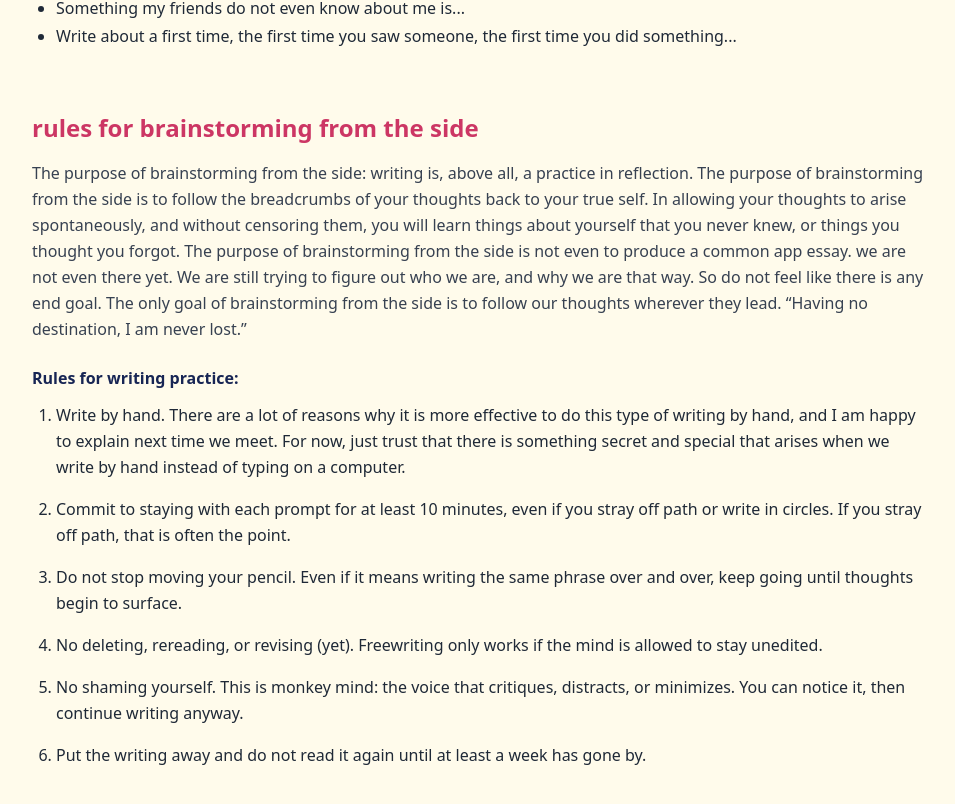
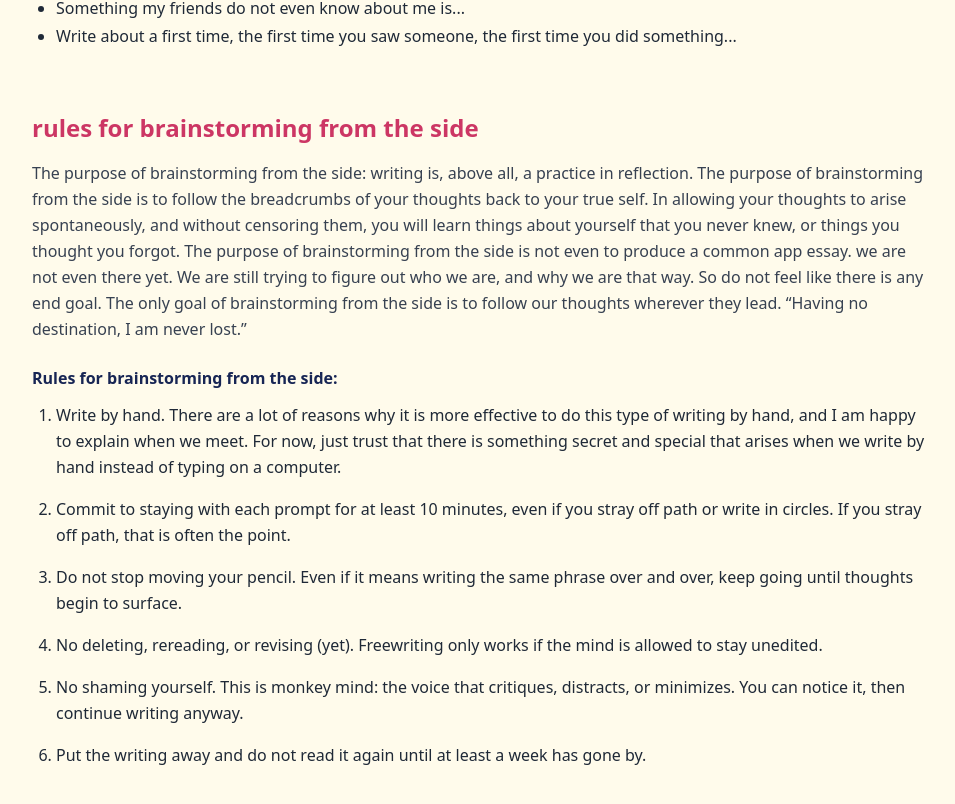
Before and after one commit to tendermoonflower/mpcc, a Next.js app: page /tips in a window 1280 px wide. Shown: the part 1225-2029 px from the top of the page, without its empty margins (160-1115 px from the left). Built offline with nearby package versions, Linux system fonts and the light colour scheme.

Commit message:
Update tips.tsx

```diff
--- a/pages/tips.tsx
+++ b/pages/tips.tsx
@@ -92,12 +92,12 @@ export default function VideoPage() {
           </p>
 
           <p className="mb-3 font-semibold text-blue-950">
-            Rules for writing practice:
+            Rules for brainstorming from the side:
           </p>
 
           <ol className="list-decimal pl-6 space-y-4 text-gray-800 leading-relaxed">
             <li>
-              Write by hand. There are a lot of reasons why it is more effective to do this type of writing by hand, and I am happy to explain next time we meet. For now, just trust that there is something secret and special that arises when we write by hand instead of typing on a computer.
+              Write by hand. There are a lot of reasons why it is more effective to do this type of writing by hand, and I am happy to explain when we meet. For now, just trust that there is something secret and special that arises when we write by hand instead of typing on a computer.
             </li>
 
             <li>
```
